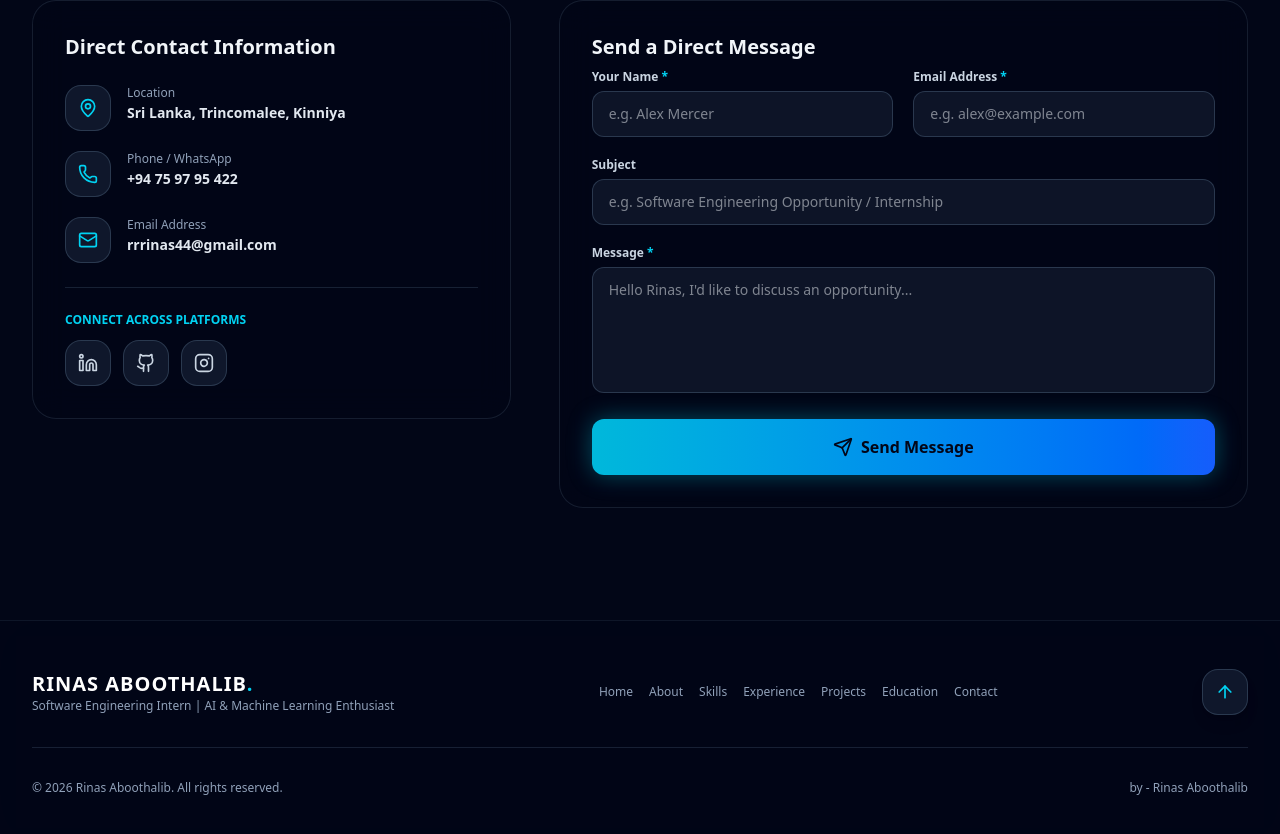
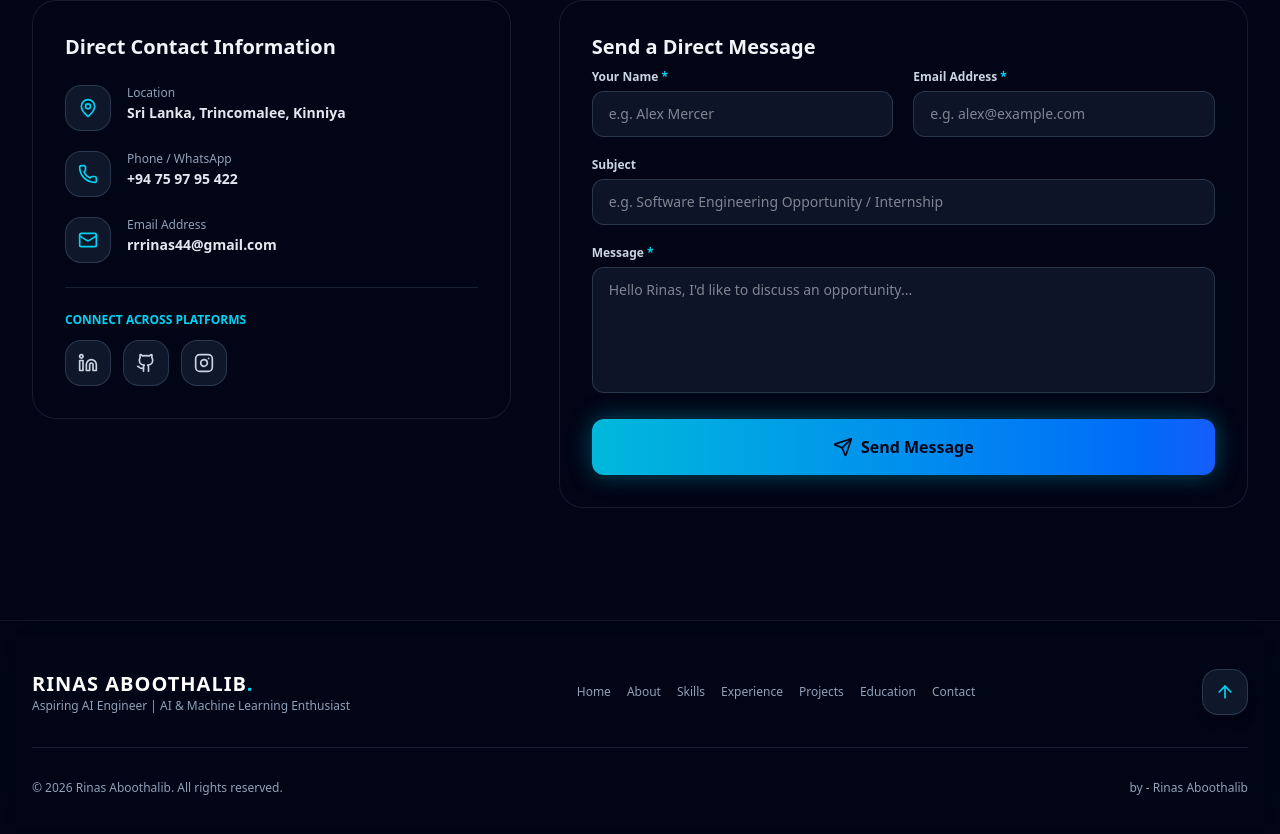
Before and after one commit to RinasAboothalib/Rinas-Portfolio, a React (Vite) app: page / in a window 1280 px wide. Shown: the part 9081-9915 px from the top of the page. Built offline with nearby package versions, Linux system fonts and the light colour scheme.

Commit message:
Title Changed

```diff
--- a/src/data/portfolioData.ts
+++ b/src/data/portfolioData.ts
@@ -3,9 +3,9 @@ import { Project, Skill, ExperienceItem, EducationItem, CertificationItem, Langu
 export const PERSONAL_INFO = {
   name: "RINAS ABOOTHALIB",
   firstName: "RINAS",
-  title: "Software Engineering Intern",
+  title: "Aspiring AI Engineer",
   subtitle: "AI & Machine Learning Enthusiast",
-  primaryTitle: "Aspiring AI Engineering | AI & Machine Learning Enthusiast",
+  primaryTitle: "Aspiring AI Engineer | AI & Machine Learning Enthusiast",
   bioShort: "Aspiring Artificial Intelligence and Machine Learning practitioner with hands-on experience in academic and personal projects, focused on building intelligent, user-friendly and real-world digital solutions.",
   aboutText: "I am a passionate software engineering practitioner with a deep focus on Artificial Intelligence, Machine Learning, and modern full-stack web engineering. Currently pursuing an HND in Information Technology at SLIATE, I bridge academic concepts with real-world applications through hands-on development.",
   aboutHighlights: [
```
